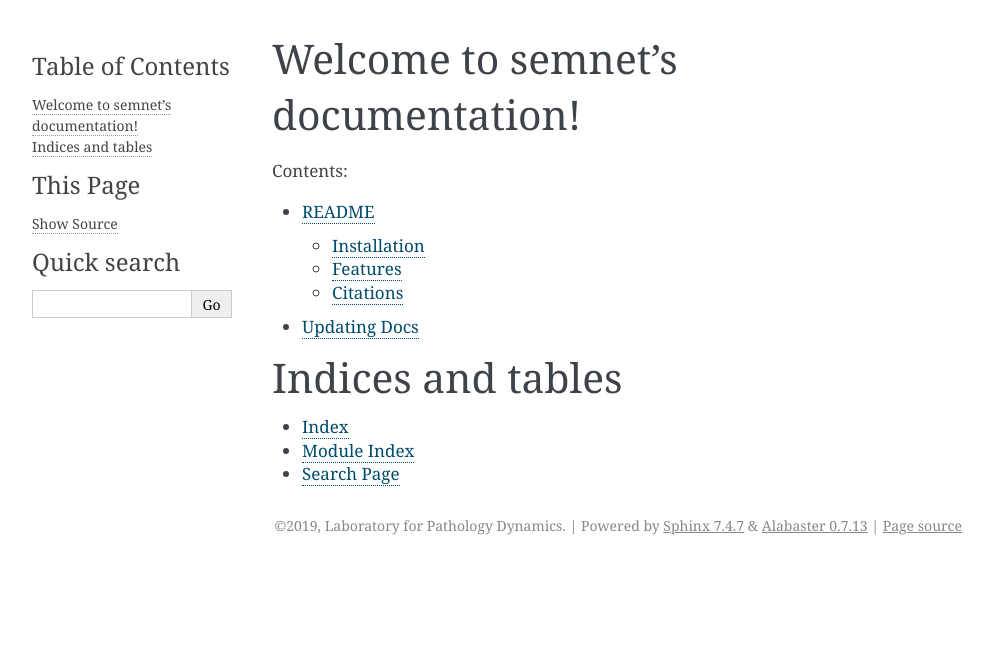
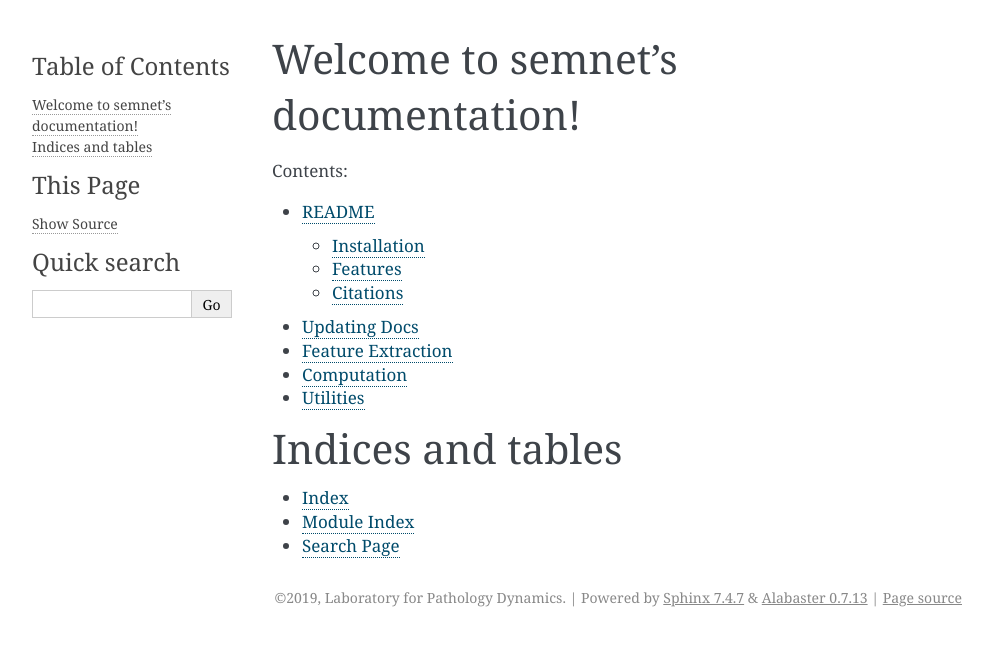
Before and after one commit to sallegri3/semnet-2, a Sphinx documentation site: the page built from docs/source/index.rst, in a window 1280 px wide. Shown: the top 646 px of the page, without its empty margins (148-1141 px from the left). Built offline with Sphinx 7.4.7, drawn with Linux system fonts in a browser that asks for light colours.

```diff
--- a/docs/source/index.rst
+++ b/docs/source/index.rst
@@ -12,9 +12,9 @@ Welcome to semnet's documentation!
 
    includeme
    updating_docs
-..   docfiles/featextract
-..   docfiles/computation
-..   docfiles/utilities
+   docfiles/featextract
+   docfiles/computation
+   docfiles/utilities
 
 
 Indices and tables
```
Also changed, not shown: setup.py (+6 -1 lines), 6 other files.
